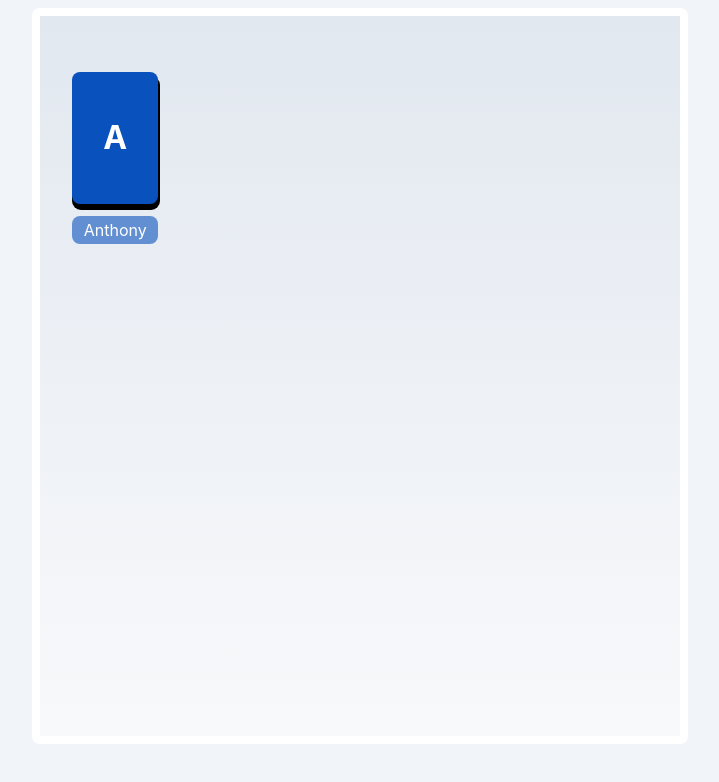
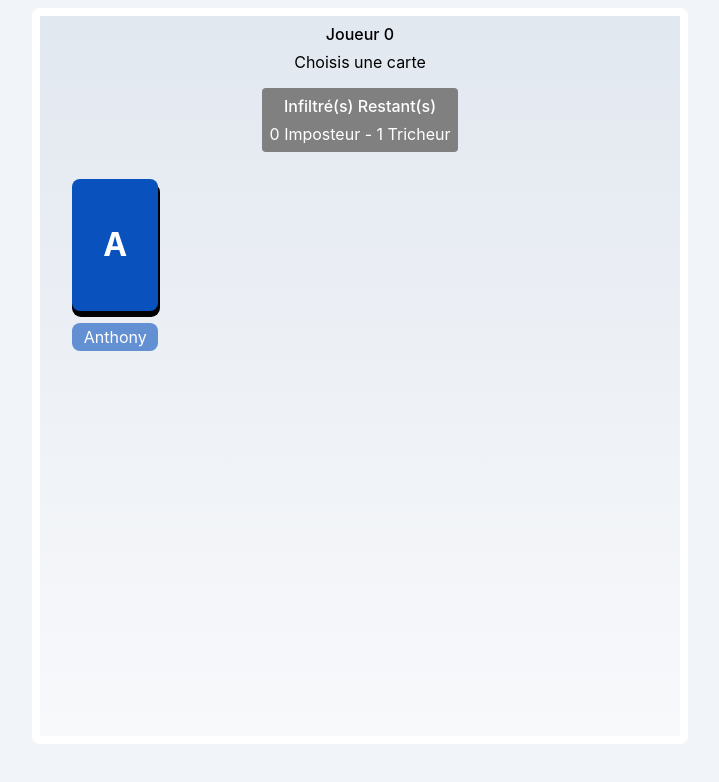
Before and after one commit to AnthSuz/discoverwords, a React (Create React App) app: page /game in a window 1280 px wide. Shown: the top 782 px of the page, without its empty margins (280-999 px from the left). Built offline with nearby package versions, Linux system fonts and the light colour scheme.

Commit message:
Add header to game page

```diff
--- a/src/pages/game/game.tsx
+++ b/src/pages/game/game.tsx
@@ -4,6 +4,7 @@ import styled from "styled-components";
 import { device } from "../../utils/device";
 import { ReactComponent as Target } from "../../utils/icons/target.svg";
 import { getRoles } from "../../utils/function";
+import { HeaderGame } from "./headerGame";
 
 const GameContainer = styled.div`
   display: flex;
@@ -106,6 +107,7 @@ export interface PlayerGame extends Player {
 export const Game = () => {
   const { game, setGame } = useContext(PlayerContext) as ContextType;
 
+  const [nextPlayer, setNextPlayer] = useState<number>(0);
   const [stepGame, setStepGame] = useState<
     "start" | "description" | "elimination" | "amnesiac"
   >("start");
@@ -250,6 +252,7 @@ export const Game = () => {
   return (
     <>
       <GameContainer>
+        <HeaderGame stepGame={stepGame} nextPlayer={nextPlayer} />
         <PlayersContainer>
           {game.players.map((player: PlayerGame, index: number) => (
             <div style={{ maxHeight: "fit-content", position: "relative" }}>
--- /dev/null
+++ b/src/pages/game/headerGame.tsx
@@ -0,0 +1,97 @@
+import { useContext, useMemo } from "react";
+import styled from "styled-components";
+import { PlayerContext, ContextType } from "../../App";
+import { device } from "../../utils/device";
+
+const HeaderGameContent = styled.div`
+  max-height: 15%;
+  min-height: 15%;
+  display: flex;
+  align-items: center;
+  flex-direction: column;
+
+  & p:first-of-type {
+    font-weight: 500;
+    font-size: 16px;
+    @media ${device.mobile} {
+      margin-bottom: 8px;
+    }
+  }
+
+  & p {
+    text-align: center;
+  }
+
+  & div {
+    margin-top: 8px;
+    background-color: grey;
+    width: fit-content;
+    padding: 8px;
+    border-radius: 4px;
+    @media ${device.mobile} {
+      margin-top: 16px;
+    }
+
+    & p {
+      color: white;
+    }
+  }
+`;
+
+interface HeaderGameType {
+  stepGame: string;
+  nextPlayer: number;
+}
+
+export const HeaderGame = ({ stepGame, nextPlayer }: HeaderGameType) => {
+  const { game } = useContext(PlayerContext) as ContextType;
+
+  const playersRemaining = useMemo((): {
+    courteous: number;
+    impostor: number;
+    cheater: number;
+  } => {
+    return game.players.reduce(
+      (acc, player) => {
+        if (!player.eliminated) {
+          if (player.role === "courteous") acc.courteous += 1;
+          if (player.role === "impostor") acc.impostor += 1;
+          if (player.role === "cheater") acc.cheater += 1;
+        }
+        return acc;
+      },
+      { courteous: 0, impostor: 0, cheater: 0 }
+    );
+  }, [game.players]);
+
+  return (
+    <HeaderGameContent>
+      <p>
+        {stepGame === "start" && `Joueur ${nextPlayer}`}
+        {stepGame === "description" && `Description`}
+        {stepGame === "elimination" && `Elimination !`}
+        {stepGame === "amnesiac" && `Mode amnésique`}
+      </p>
+      <p>
+        {stepGame === "start" && `Choisis une carte`}
+        {stepGame === "description" &&
+          `Décrivez votre mot secret dans l'ordre indiqué, en utilisante
+                juste un mot ou une phrase.`}
+        {stepGame === "elimination" &&
+          `Disctuez qui éliminer puis votez tous en même temps en
+                  pointant du doigt !`}
+        {stepGame === "amnesiac" &&
+          `Clique sur ta carte pour revoir ton mot secret`}
+      </p>
+      <div>
+        <p>Infiltré(s) Restant(s)</p>
+        <p>
+          {playersRemaining.impostor}
+          {playersRemaining.impostor > 1 ? " Imposteurs - " : " Imposteur - "}
+          {playersRemaining.cheater}
+          {playersRemaining.cheater > 1 ? " Tricheurs" : " Tricheur"}
+        </p>
+      </div>
+    </HeaderGameContent>
+  );
+};
```
